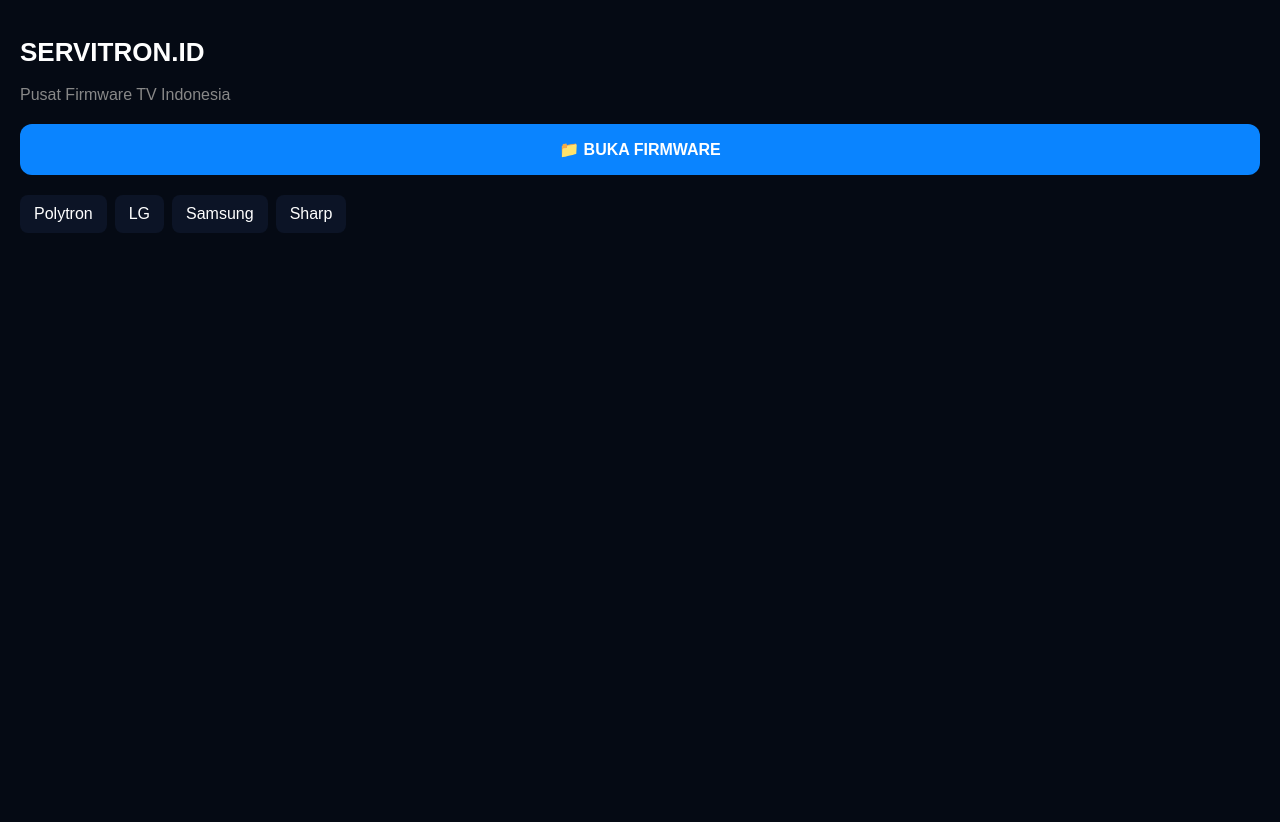
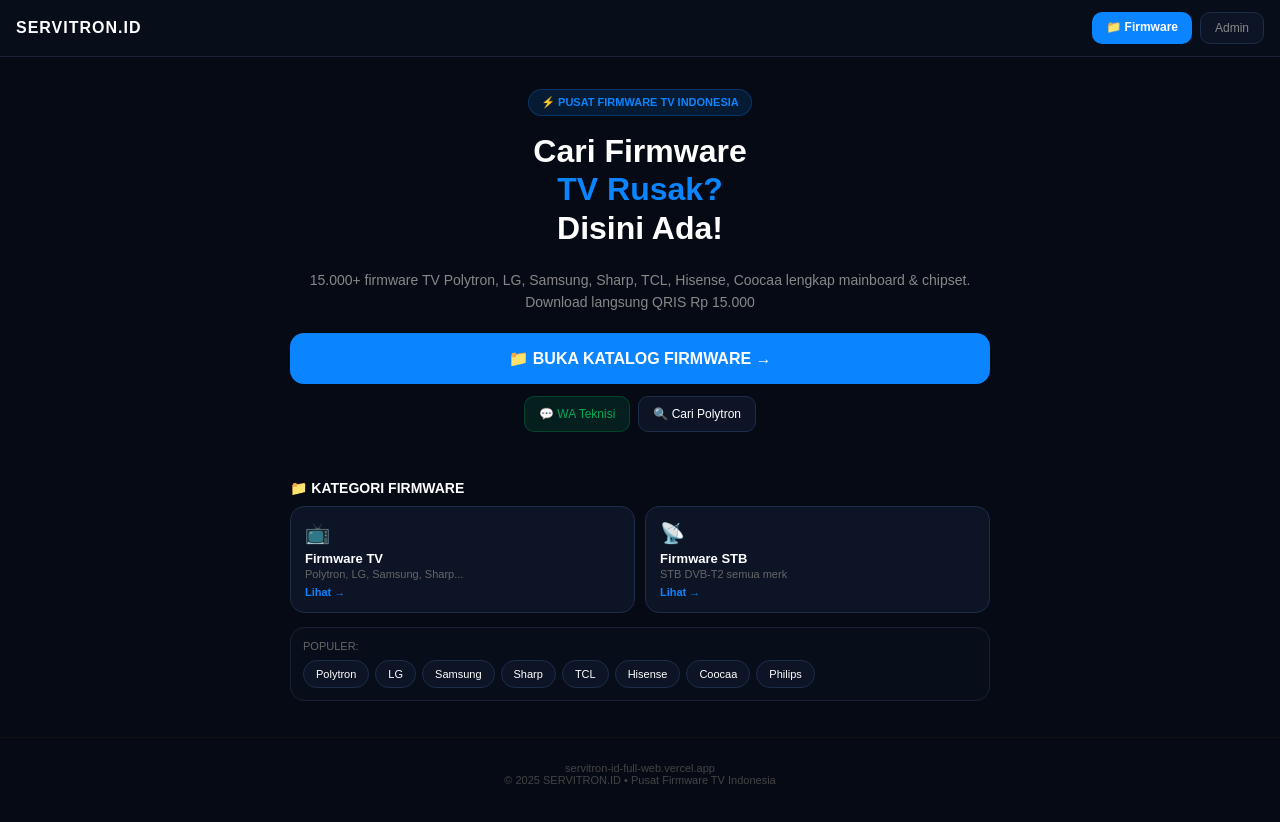
Before and after one commit to Cah-oon/servitron-id-full, a Next.js app in the folder apps/web/: page / in a window 1280 px wide. Shown: the top 822 px of the page. Built offline with nearby package versions, Linux system fonts and the light colour scheme.

Commit message:
Refactor Home component to HomePage with new layout

```diff
--- a/apps/web/app/page.tsx
+++ b/apps/web/app/page.tsx
@@ -1,15 +1,62 @@
-export default function Home(){
- return(
-  <div style={{background:"#050A14",minHeight:"100vh",color:"#fff",padding:20,fontFamily:"sans-serif"}}>
-   <h1 style={{fontSize:26,fontWeight:800}}>SERVITRON.ID</h1>
-   <p style={{color:"#888"}}>Pusat Firmware TV Indonesia</p>
-   <a href="/firmware" style={{display:"block",marginTop:20,background:"#0A84FF",color:"#fff",padding:"16px",borderRadius:12,textAlign:"center",textDecoration:"none",fontWeight:800}}>📁 BUKA FIRMWARE</a>
-   <div style={{marginTop:20,display:"flex",gap:8,flexWrap:"wrap"}}>
-    <a href="/firmware?brand=Polytron" style={{background:"#0C1426",color:"#fff",padding:"10px 14px",borderRadius:8,textDecoration:"none"}}>Polytron</a>
-    <a href="/firmware?brand=LG" style={{background:"#0C1426",color:"#fff",padding:"10px 14px",borderRadius:8,textDecoration:"none"}}>LG</a>
-    <a href="/firmware?brand=Samsung" style={{background:"#0C1426",color:"#fff",padding:"10px 14px",borderRadius:8,textDecoration:"none"}}>Samsung</a>
-    <a href="/firmware?brand=Sharp" style={{background:"#0C1426",color:"#fff",padding:"10px 14px",borderRadius:8,textDecoration:"none"}}>Sharp</a>
-   </div>
-  </div>
- )
+export default function HomePage() {
+  return (
+    <div style={{background:"#050A14",minHeight:"100vh",color:"#fff",fontFamily:"sans-serif"}}>
+      {/* HEADER */}
+      <div style={{height:56,background:"#080D1A",borderBottom:"1px solid #1a2336",display:"flex",alignItems:"center",justifyContent:"space-between",padding:"0 16px",position:"sticky",top:0,zIndex:20}}>
+        <div style={{fontWeight:900,letterSpacing:1}}>SERVITRON.ID</div>
+        <div style={{display:"flex",gap:8}}>
+          <a href="/firmware" style={{background:"#0A84FF",color:"#fff",padding:"8px 14px",borderRadius:10,textDecoration:"none",fontSize:12,fontWeight:700}}>📁 Firmware</a>
+          <a href="/admin/firmware" style={{background:"#0C1426",border:"1px solid #1e2d4a",color:"#888",padding:"8px 14px",borderRadius:10,textDecoration:"none",fontSize:12}}>Admin</a>
+        </div>
+      </div>
+
+      {/* HERO */}
+      <div style={{padding:"32px 16px",textAlign:"center",maxWidth:700,margin:"0 auto"}}>
+        <div style={{display:"inline-block",background:"#0A84FF22",border:"1px solid #0A84FF44",color:"#0A84FF",padding:"6px 12px",borderRadius:20,fontSize:11,fontWeight:700}}>⚡ PUSAT FIRMWARE TV INDONESIA</div>
+        <h1 style={{fontSize:32,fontWeight:900,marginTop:16,lineHeight:1.2}}>Cari Firmware<br/><span style={{color:"#0A84FF"}}>TV Rusak?</span><br/>Disini Ada!</h1>
+        <p style={{color:"#888",fontSize:14,marginTop:12,lineHeight:1.6}}>15.000+ firmware TV Polytron, LG, Samsung, Sharp, TCL, Hisense, Coocaa lengkap mainboard & chipset. Download langsung QRIS Rp 15.000</p>
+
+        <a href="/firmware" style={{display:"block",marginTop:20,background:"#0A84FF",color:"#fff",padding:"16px",borderRadius:14,textAlign:"center",textDecoration:"none",fontWeight:800,fontSize:16}}>📁 BUKA KATALOG FIRMWARE →</a>
+
+        <div style={{marginTop:12,display:"flex",gap:8,justifyContent:"center"}}>
+          <a href="https://wa.me/6281234567890" style={{background:"#00AA5B22",border:"1px solid #00AA5B44",color:"#00AA5B",padding:"10px 14px",borderRadius:10,textDecoration:"none",fontSize:12}}>💬 WA Teknisi</a>
+          <a href="/firmware?q=Polytron" style={{background:"#0C1426",border:"1px solid #1e2d4a",color:"#fff",padding:"10px 14px",borderRadius:10,textDecoration:"none",fontSize:12}}>🔍 Cari Polytron</a>
+        </div>
+      </div>
+
+      {/* KATEGORI CEPAT - INI YANG BOS MAU */}
+      <div style={{padding:16,maxWidth:700,margin:"0 auto"}}>
+        <div style={{fontWeight:800,fontSize:14,marginBottom:10}}>📁 KATEGORI FIRMWARE</div>
+        <div style={{display:"grid",gridTemplateColumns:"1fr 1fr",gap:10}}>
+          <a href="/firmware?brand=Polytron" style={{background:"#0C1426",border:"1px solid #1e2d4a",borderRadius:14,padding:14,textDecoration:"none"}}>
+            <div style={{fontSize:20}}>📺</div>
+            <div style={{color:"#fff",fontWeight:700,marginTop:6,fontSize:13}}>Firmware TV</div>
+            <div style={{color:"#666",fontSize:11,marginTop:2}}>Polytron, LG, Samsung, Sharp...</div>
+            <div style={{color:"#0A84FF",fontSize:11,marginTop:6,fontWeight:700}}>Lihat →</div>
+          </a>
+          <a href="/firmware?type=STB" style={{background:"#0C1426",border:"1px solid #1e2d4a",borderRadius:14,padding:14,textDecoration:"none"}}>
+            <div style={{fontSize:20}}>📡</div>
+            <div style={{color:"#fff",fontWeight:700,marginTop:6,fontSize:13}}>Firmware STB</div>
+            <div style={{color:"#666",fontSize:11,marginTop:2}}>STB DVB-T2 semua merk</div>
+            <div style={{color:"#0A84FF",fontSize:11,marginTop:6,fontWeight:700}}>Lihat →</div>
+          </a>
+        </div>
+
+        {/* BRAND PILLS */}
+        <div style={{marginTop:14,background:"#080D1A",border:"1px solid #1a2336",borderRadius:14,padding:12}}>
+          <div style={{fontSize:11,color:"#666",marginBottom:8}}>POPULER:</div>
+          <div style={{display:"flex",gap:6,flexWrap:"wrap"}}>
+            {["Polytron","LG","Samsung","Sharp","TCL","Hisense","Coocaa","Philips"].map(b=>(
+              <a key={b} href={`/firmware?brand=${b}`} style={{background:"#0C1426",border:"1px solid #1e2d4a",color:"#fff",padding:"7px 12px",borderRadius:20,fontSize:11,textDecoration:"none"}}>{b}</a>
+            ))}
+          </div>
+        </div>
+      </div>
+
+      {/* FOOTER */}
+      <div style={{textAlign:"center",padding:24,color:"#444",fontSize:11,marginTop:20,borderTop:"1px solid #111"}}>
+        servitron-id-full-web.vercel.app<br/>© 2025 SERVITRON.ID • Pusat Firmware TV Indonesia
+      </div>
+    </div>
+  )
 }
```
